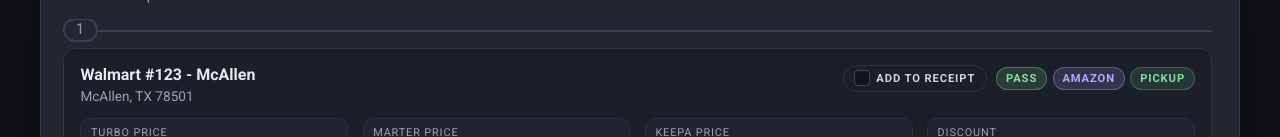
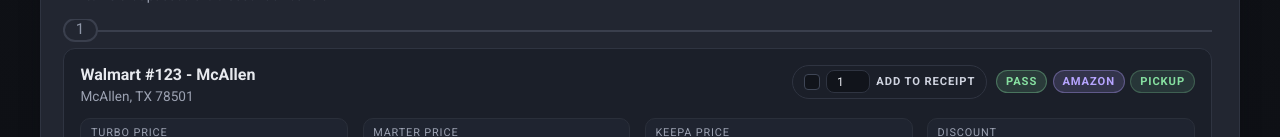
Before and after one commit to esojogerba/cnc-dashboard, a React (Vite) app: page /runs/run-0920 in a window 1280 px wide. Shown: the part 815-952 px from the top of the page. Built offline with nearby package versions, Linux system fonts and the light colour scheme.

Commit message:
Added quantity input to add to receipt button. Changing its value reflects on both list item and receipt item.

```diff
--- a/src/App.css
+++ b/src/App.css
@@ -994,10 +994,28 @@
     white-space: nowrap;
 }
 
-.receipt-toggle input {
+.receipt-toggle input[type="checkbox"] {
     position: absolute;
     opacity: 0;
     pointer-events: none;
+}
+
+.receipt-toggle-qty {
+    width: 44px;
+    max-width: 100%;
+    background: #11141b;
+    border: 1px solid #2f3441;
+    border-radius: 8px;
+    padding: 0.2rem 0.35rem;
+    color: #e7e9ee;
+    font-size: 0.75rem;
+    text-align: center;
+    font-family: inherit;
+}
+
+.receipt-toggle-qty:focus {
+    outline: 1px solid #3f4656;
+    border-color: #3f4656;
 }
 
 .receipt-toggle-box {
--- a/src/components/ReceiptPanel.jsx
+++ b/src/components/ReceiptPanel.jsx
@@ -18,6 +18,7 @@
 }) {
     const safeItems = Array.isArray(items) ? items : [];
     const [localItems, setLocalItems] = useState(safeItems);
+    const [draftQtyById, setDraftQtyById] = useState({});
 
     useEffect(() => {
         if (!onItemsChange) {
@@ -34,6 +35,20 @@
         }
     };
 
+    useEffect(() => {
+        setDraftQtyById((prev) => {
+            const next = {};
+            lineItems.forEach((item) => {
+                if (prev[item.id] === "") {
+                    next[item.id] = "";
+                } else {
+                    next[item.id] = String(item.qty ?? 1);
+                }
+            });
+            return next;
+        });
+    }, [lineItems]);
+
     const totalQty = lineItems.reduce(
         (sum, item) => sum + (item.qty || 0),
         0
@@ -49,7 +64,48 @@
     const profit = totalSales - totalCost;
 
     const handleQtyChange = (id, value) => {
-        const nextQty = Math.max(1, Number.parseInt(value, 10) || 1);
+        setDraftQtyById((prev) => ({ ...prev, [id]: value }));
+        if (value === "") return;
+        const parsed = Number.parseInt(value, 10);
+        if (!Number.isFinite(parsed)) return;
+        if (parsed <= 0) {
+            setItems(lineItems.filter((item) => item.id !== id));
+            return;
+        }
+        const nextQty = Math.max(1, parsed);
+        setItems(
+            lineItems.map((item) =>
+                item.id === id ? { ...item, qty: nextQty } : item
+            )
+        );
+    };
+
+    const handleQtyCommit = (id, value) => {
+        const currentQty = lineItems.find((item) => item.id === id)?.qty ?? 1;
+        if (value === "") {
+            setDraftQtyById((prev) => ({
+                ...prev,
+                [id]: String(currentQty),
+            }));
+            return;
+        }
+        const parsed = Number.parseInt(value, 10);
+        if (!Number.isFinite(parsed)) {
+            setDraftQtyById((prev) => ({
+                ...prev,
+                [id]: String(currentQty),
+            }));
+            return;
+        }
+        if (parsed <= 0) {
+            setItems(lineItems.filter((item) => item.id !== id));
+            return;
+        }
+        const nextQty = Math.max(1, parsed);
+        setDraftQtyById((prev) => ({
+            ...prev,
+            [id]: String(nextQty),
+        }));
         setItems(
             lineItems.map((item) =>
                 item.id === id ? { ...item, qty: nextQty } : item
@@ -133,6 +189,12 @@
                                 const lineCost = unitCost * lineQty;
                                 const lineSales = unitSales * lineQty;
                                 const lineProfit = lineSales - lineCost;
+                                const qtyValue = Object.prototype.hasOwnProperty.call(
+                                    draftQtyById,
+                                    item.id
+                                )
+                                    ? draftQtyById[item.id]
+                                    : String(item.qty ?? 1);
                                 const discountPct =
                                     unitSales > 0
                                         ? (1 - unitCost / unitSales) * 100
@@ -156,9 +218,15 @@
                                                 type="number"
                                                 min="1"
                                                 step="1"
-                                                value={item.qty}
+                                                value={qtyValue}
                                                 onChange={(event) =>
                                                     handleQtyChange(
+                                                        item.id,
+                                                        event.target.value
+                                                    )
+                                                }
+                                                onBlur={(event) =>
+                                                    handleQtyCommit(
                                                         item.id,
                                                         event.target.value
                                                     )
--- a/src/components/RunItemCard.jsx
+++ b/src/components/RunItemCard.jsx
@@ -13,12 +13,19 @@
     showReceiptToggle = false,
     isInReceipt = false,
     onReceiptToggle,
+    receiptQty = 1,
+    onReceiptQtyChange,
+    onReceiptQtyCommit,
 }) {
     const storeTitle =
         item.storeLine ||
         (item.storeId ? `Store #${item.storeId}` : "Store");
     const address = item.address || "Address unavailable";
     const keepaFound = Boolean(item.keepa && item.keepa.found);
+    const qtyValue =
+        receiptQty === null || receiptQty === undefined
+            ? ""
+            : String(receiptQty);
 
     const tags = [];
     if (item.pass) tags.push({ label: "Pass", tone: "pass" });
@@ -98,6 +105,28 @@
                                     check
                                 </span>
                             </span>
+                            <input
+                                className="receipt-toggle-qty"
+                                type="number"
+                                min="1"
+                                step="1"
+                                value={qtyValue}
+                                onChange={(event) =>
+                                    onReceiptQtyChange?.(
+                                        item,
+                                        event.target.value
+                                    )
+                                }
+                                onBlur={(event) =>
+                                    onReceiptQtyCommit?.(
+                                        item,
+                                        event.target.value
+                                    )
+                                }
+                                onClick={(event) => event.stopPropagation()}
+                                onMouseDown={(event) => event.stopPropagation()}
+                                aria-label={`Quantity for ${storeTitle}`}
+                            />
                             <span className="receipt-toggle-label">
                                 {isInReceipt
                                     ? "In receipt"
--- a/src/pages/RunSummary.jsx
+++ b/src/pages/RunSummary.jsx
@@ -278,7 +278,7 @@
 
 const receiptStoragePrefix = "cnc-receipt:";
 
-const buildReceiptItem = (item) => {
+const buildReceiptItem = (item, qty = 1) => {
     const storeLine =
         item.storeLine ||
         (item.storeId ? `Store #${item.storeId}` : item.address || "Store");
@@ -295,7 +295,7 @@
         id: item.id,
         itemId: item.itemId || item.id,
         storeLine,
-        qty: 1,
+        qty: Math.max(1, Number.parseInt(qty, 10) || 1),
         unitCost,
         unitSales,
     };
@@ -334,6 +334,7 @@
     );
     const [receiptItems, setReceiptItems] = useState([]);
     const skipReceiptSaveRef = useRef(true);
+    const [draftQtyById, setDraftQtyById] = useState({});
 
     useEffect(() => {
         skipReceiptSaveRef.current = true;
@@ -351,6 +352,16 @@
             // Ignore storage failures (private mode, quota, etc).
         }
     }, [receiptKey, receiptItems]);
+
+    useEffect(() => {
+        setDraftQtyById((prev) => {
+            const next = { ...prev };
+            receiptItems.forEach((item) => {
+                next[item.id] = String(item.qty || 1);
+            });
+            return next;
+        });
+    }, [receiptItems]);
 
     const allItems = useMemo(
         () => [...run.passedItems, ...run.gambleItems],
@@ -574,18 +585,93 @@
         [receiptItems]
     );
 
+    const receiptItemMap = useMemo(() => {
+        const map = new Map();
+        receiptItems.forEach((item) => {
+            map.set(item.id, item);
+        });
+        return map;
+    }, [receiptItems]);
+
     const handleReceiptToggle = (item, isSelected) => {
         setReceiptItems((prev) => {
             const exists = prev.some((entry) => entry.id === item.id);
             const shouldAdd = isSelected ?? !exists;
             if (shouldAdd && !exists) {
-                return [...prev, buildReceiptItem(item)];
+                const qty = draftQtyById[item.id] || "1";
+                return [...prev, buildReceiptItem(item, qty)];
             }
             if (!shouldAdd && exists) {
                 return prev.filter((entry) => entry.id !== item.id);
             }
             return prev;
         });
+    };
+
+    const handleReceiptQtyChange = (item, value) => {
+        setDraftQtyById((prev) => ({ ...prev, [item.id]: value }));
+        if (value === "") return;
+        const parsed = Number.parseInt(value, 10);
+        if (!Number.isFinite(parsed)) return;
+        if (parsed <= 0) {
+            setReceiptItems((prev) =>
+                prev.filter((entry) => entry.id !== item.id)
+            );
+            return;
+        }
+        const nextQty = Math.max(1, parsed);
+        setReceiptItems((prev) => {
+            if (!prev.some((entry) => entry.id === item.id)) return prev;
+            return prev.map((entry) =>
+                entry.id === item.id ? { ...entry, qty: nextQty } : entry
+            );
+        });
+    };
+
+    const handleReceiptQtyCommit = (item, value) => {
+        if (value === "") {
+            const fallbackQty = receiptItemMap.get(item.id)?.qty ?? 1;
+            setDraftQtyById((prev) => ({
+                ...prev,
+                [item.id]: String(fallbackQty),
+            }));
+            return;
+        }
+        const parsed = Number.parseInt(value, 10);
+        if (!Number.isFinite(parsed)) {
+            const fallbackQty = receiptItemMap.get(item.id)?.qty ?? 1;
+            setDraftQtyById((prev) => ({
+                ...prev,
+                [item.id]: String(fallbackQty),
+            }));
+            return;
+        }
+        if (parsed <= 0) {
+            setDraftQtyById((prev) => ({ ...prev, [item.id]: "1" }));
+            setReceiptItems((prev) =>
+                prev.filter((entry) => entry.id !== item.id)
+            );
+            return;
+        }
+        const nextQty = parsed;
+        setDraftQtyById((prev) => ({
+            ...prev,
+            [item.id]: String(nextQty),
+        }));
+        setReceiptItems((prev) => {
+            if (!prev.some((entry) => entry.id === item.id)) return prev;
+            return prev.map((entry) =>
+                entry.id === item.id ? { ...entry, qty: nextQty } : entry
+            );
+        });
+    };
+
+    const getItemQtyValue = (itemId) => {
+        if (Object.prototype.hasOwnProperty.call(draftQtyById, itemId)) {
+            return draftQtyById[itemId];
+        }
+        const receiptQty = receiptItemMap.get(itemId)?.qty;
+        return receiptQty != null ? String(receiptQty) : "1";
     };
 
     return (
@@ -686,8 +772,17 @@
                                                 isInReceipt={receiptIds.has(
                                                     item.id
                                                 )}
+                                                receiptQty={getItemQtyValue(
+                                                    item.id
+                                                )}
                                                 onReceiptToggle={
                                                     handleReceiptToggle
+                                                }
+                                                onReceiptQtyChange={
+                                                    handleReceiptQtyChange
+                                                }
+                                                onReceiptQtyCommit={
+                                                    handleReceiptQtyCommit
                                                 }
                                             />
                                         </div>
@@ -722,8 +817,17 @@
                                                 isInReceipt={receiptIds.has(
                                                     item.id
                                                 )}
+                                                receiptQty={getItemQtyValue(
+                                                    item.id
+                                                )}
                                                 onReceiptToggle={
                                                     handleReceiptToggle
+                                                }
+                                                onReceiptQtyChange={
+                                                    handleReceiptQtyChange
+                                                }
+                                                onReceiptQtyCommit={
+                                                    handleReceiptQtyCommit
                                                 }
                                             />
                                         </div>
```
